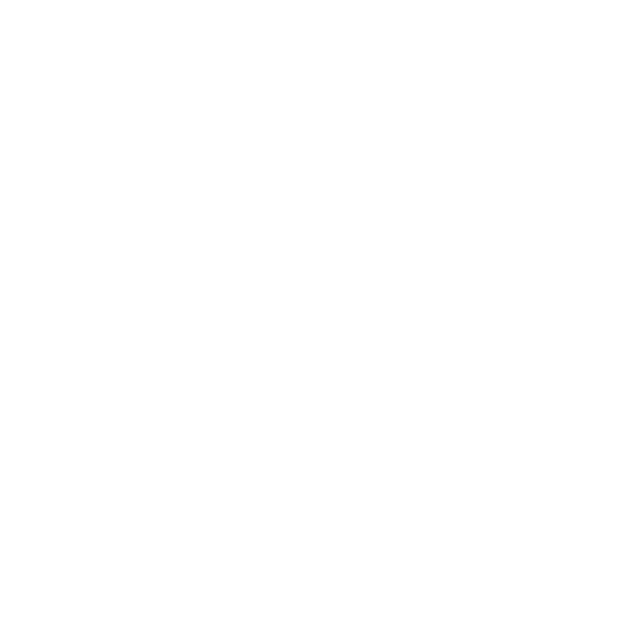
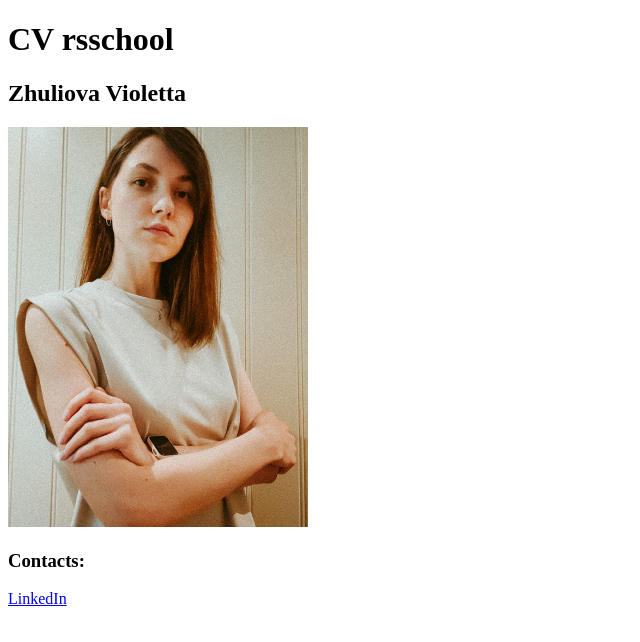
Before and after one commit to Violetta-san/rsschool-cv, a plain HTML site: page index.html in a window 1280 px wide. Shown: the whole page, without its empty margins (0-640 px from the left). Drawn offline with Linux system fonts and the light colour scheme.

Commit message:
docs: add h1 and h2

```diff
--- a/index.html
+++ b/index.html
@@ -8,5 +8,12 @@
 <link rel="stylesheet" href="style.css">
 </head>
 <body>
+  <h1>CV rsschool</h1>
+	<h2>Zhuliova Violetta</h2>
+	<img src="https://raw.githubusercontent.com/Violetta-san/rsschool-cv/gh-pages/vi_cv_foto.jpg" alt="profile foto">
+	<div>
+		<h3>Contacts:</h3>
+		<a href="https://www.linkedin.com/in/violetta-g-b36532244/">LinkedIn</a>
+	</div>
 </body>
 </html>
```
